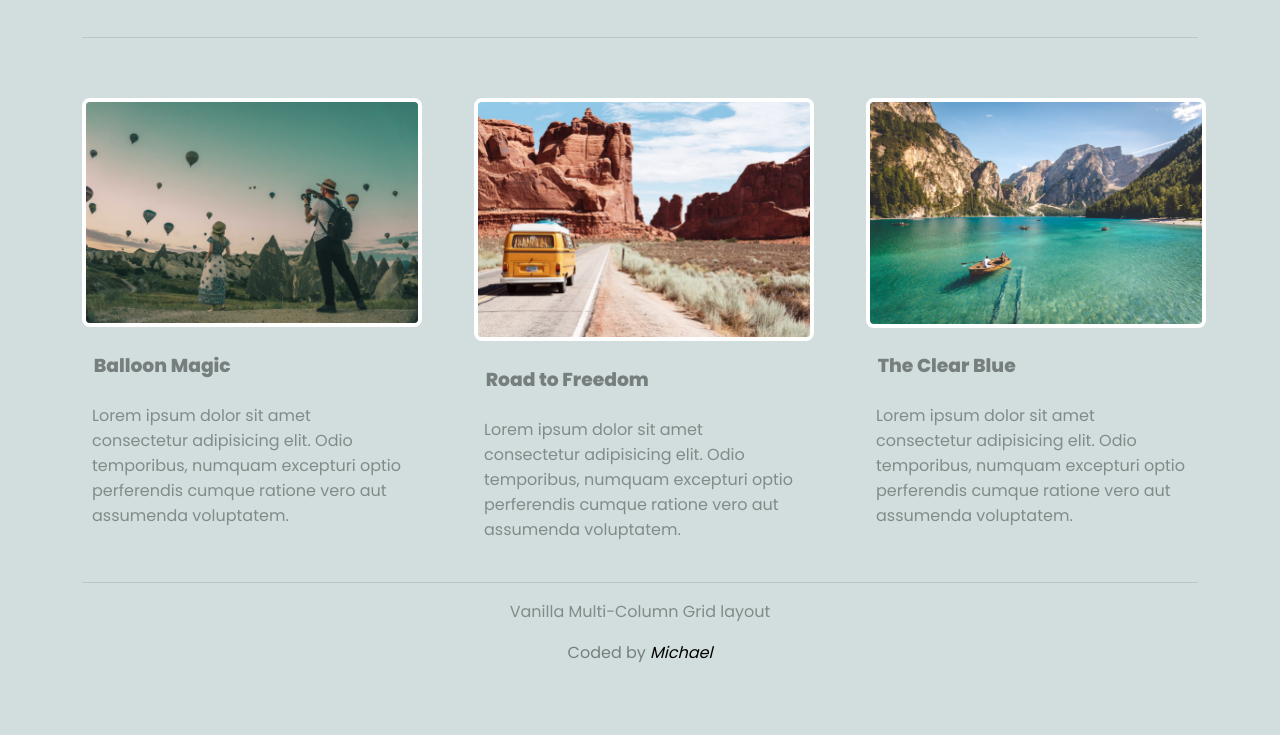
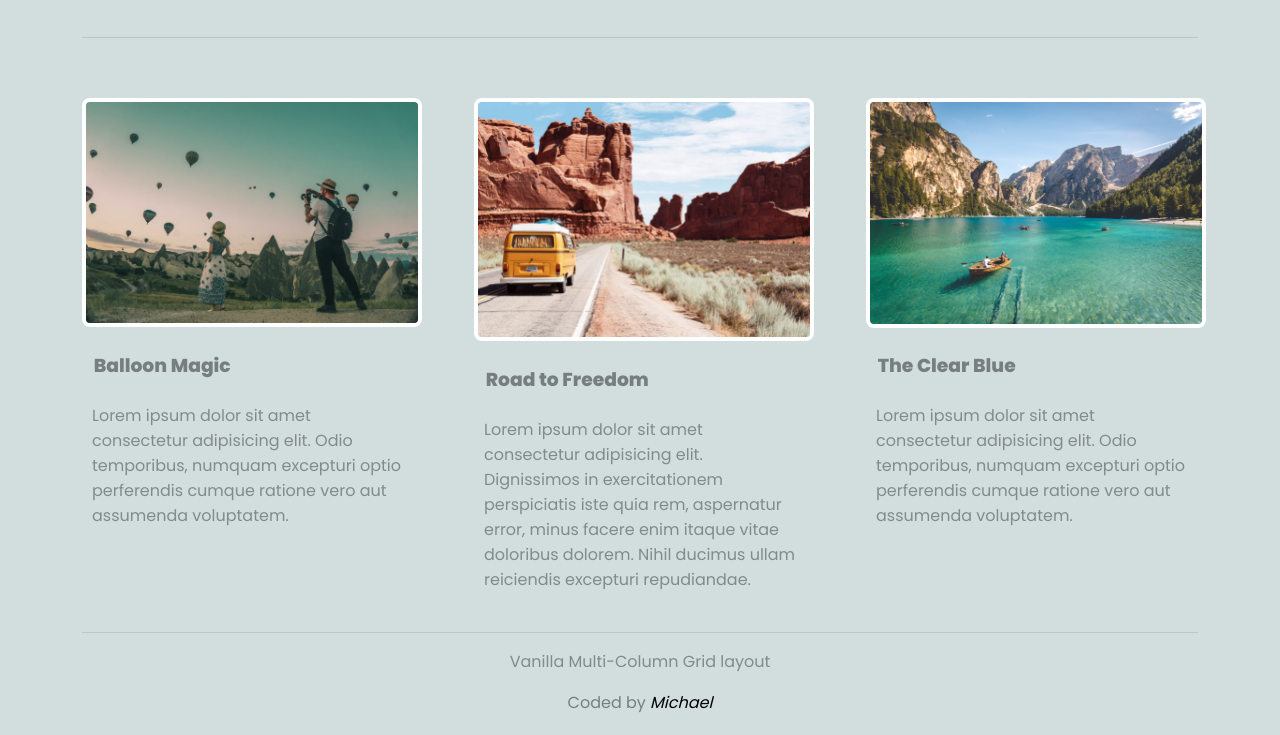
Before and after one commit to m1chae-l/default-multi-column-grid-layout, a plain HTML site: page index.html in a window 1280 px wide. Shown: the part 491-1226 px from the top of the page. Before the commit the page ends 1176 px from the top, so only its background shows below. Drawn offline with Linux system fonts and the light colour scheme.

Commit message:
Multi-layout

```diff
--- a/index.html
+++ b/index.html
@@ -36,8 +36,9 @@
       <img src="./img/2.png" alt="article2">
       <div>
         <h3>Road to Freedom</h3>
-        <p>Lorem ipsum dolor sit amet consectetur adipisicing elit. Odio temporibus, numquam excepturi optio perferendis
-          cumque ratione vero aut assumenda voluptatem.</p>
+        <p>Lorem ipsum dolor sit amet consectetur adipisicing elit. Dignissimos in exercitationem perspiciatis iste quia
+          rem, aspernatur error, minus facere enim itaque vitae doloribus dolorem. Nihil ducimus ullam reiciendis
+          excepturi repudiandae.</p>
       </div>
     </article>
     <article>
```
